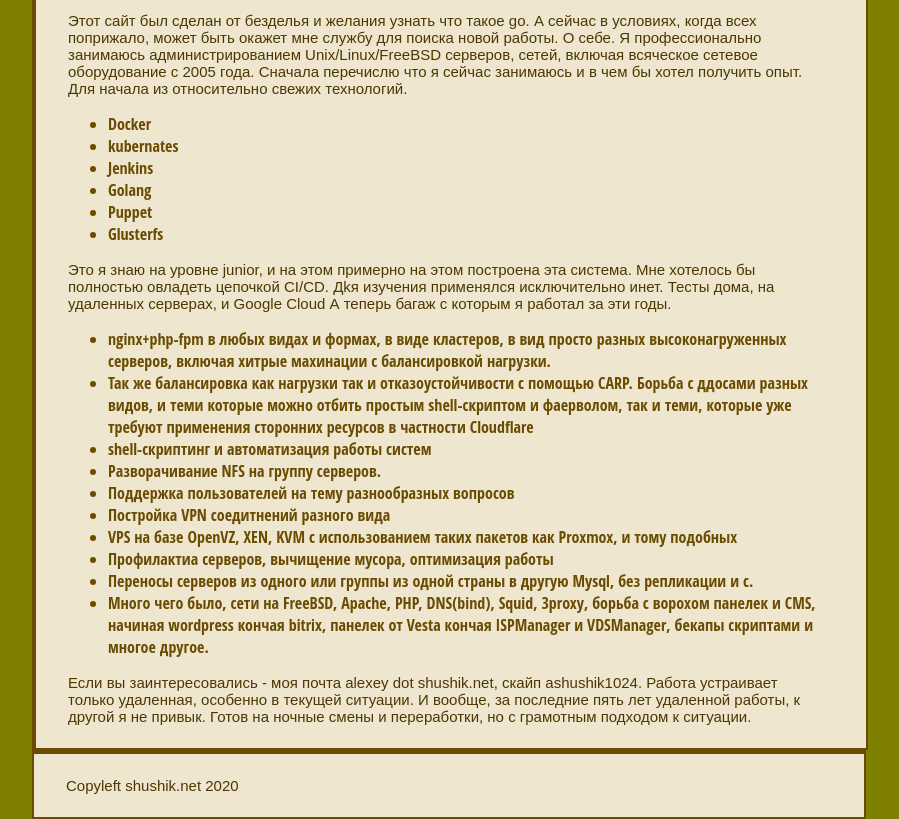
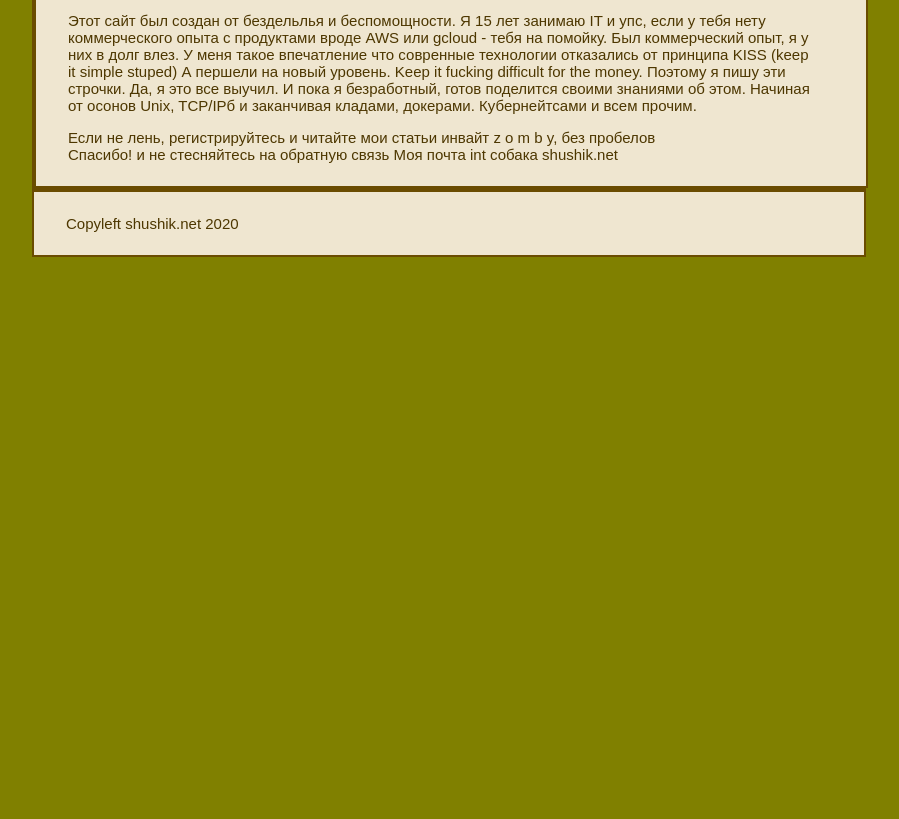
Before and after one commit to sh-serenity/serotonin, a plain HTML site: page static/index.html in a window 1280 px wide. Shown: the part 544-1363 px from the top of the page, without its empty margins (191-1090 px from the left). After the commit the page ends 801 px from the top, so only its background shows below. Drawn offline with Linux system fonts and the light colour scheme.

Commit message:
ya begu po doroge rinuv rot

```diff
--- a/static/index.html
+++ b/static/index.html
@@ -23,36 +23,14 @@
     <center style="font-size: 24px;"><a href="/reg/">Регистрация</a> <a href="/enter/">Вход</a></center>
     <div>
         <h1>Здравствуйте!</h1>
-        <p>Этот сайт был сделан от безделья и желания узнать что такое go. А сейчас в условиях, когда всех поприжало, может быть окажет мне службу для поиска новой работы. О себе. Я профессионально занимаюсь администрированием Unix/Linux/FreeBSD серверов, сетей, включая всяческое сетевое оборудование с 2005 года. Сначала перечислю что я сейчас занимаюсь и в чем бы хотел получить опыт. Для начала из относительно свежих технологий.</p>
-
-        <ul>
-            <li>Docker</li>
-            <li>kubernates</li>
-            <li>Jenkins</li>
-            <li>Golang</li>
-            <li>Puppet</li>
-            <li>Glusterfs</li>
-        </ul>
-
-        <p>Это я знаю на уровне junior, и на этом примерно на этом построена эта система. Мне хотелось бы полностью овладеть цепочкой CI/CD. Дkя изучения применялся исключительно инет. Тесты дома, на удаленных серверах, и Google Cloud А теперь багаж с которым я работал за эти годы.</p>
-
-        <ul>
-            <li>nginx+php-fpm в любых видах и формах, в виде кластеров, в вид просто разных высоконагруженных серверов, включая хитрые махинации с балансировкой нагрузки.</li>
-            <li>Так же балансировка как нагрузки так и отказоустойчивости с помощью CARP.
-                Борьба с ддосами разных видов, и теми которые можно отбить простым shell-скриптом и фаерволом, так и теми, которые уже требуют применения сторонних ресурсов в частности Cloudflare</li>
-            <li>shell-скриптинг и автоматизация работы систем</li>
-            <li>Разворачивание NFS на группу серверов.</li>
-            <li>Поддержка пользователей на тему разнообразных вопросов</li>
-            <li>Постройка VPN соедитнений разного вида</li>
-            <li>VPS на базе OpenVZ, XEN, KVM c использованием таких пакетов как Proxmox, и тому подобных</li>
-            <li>Профилактиа серверов, вычищение мусора, оптимизация работы</li>
-            <li>Переносы серверов из одного или группы из одной страны в другую
-                Mysql, без репликации и с.</li>
-            <li>Много чего было, сети на FreeBSD, Apache, PHP, DNS(bind), Squid, 3proxy, борьба с ворохом панелек и CMS, начиная wordpress кончая bitrix, панелек от Vesta кончая ISPManager и VDSManager, бекапы скриптами и многое другое.</li>
-        </ul>
-
-        <p>Если вы заинтересовались - моя почта alexey dot shushik.net, скайп ashushik1024. Работа устраивает только удаленная, особенно в текущей ситуации. И вообще, за последние пять лет удаленной работы, к другой я не привык. Готов на ночные смены и переработки, но с грамотным подходом к ситуации.</p>
-
+	<p> Этот сайт был создан от бездельлья и беспомощности. Я 15 лет занимаю IT и упс, если у тебя
+	нету коммерческого опыта с продуктами вроде AWS или gcloud - тебя на помойку. Был коммерческий опыт,
+	я у них в долг влез. У меня такое впечатление что совренные технологии отказались от принципа KISS (keep it simple stuped)
+	А першели на новый уровень. Keep it fucking difficult for the money. Поэтому я пишу эти строчки. Да, я это все выучил.
+	И пока я безработный, готов поделится своими знаниями об этом. Начиная от осонов Unix, TCP/IPб и заканчивая кладами, докерами.
+	Кубернейтсами и всем прочим. </p>
+	<p>Если не лень, регистрируйтесь и читайте мои статьи инвайт z o m b y, без пробелов <br>
+	Спасибо! и не стесняйтесь на обратную связь Моя почта int собака shushik.net</p>
     </div>
 </div>
 <div>
```
